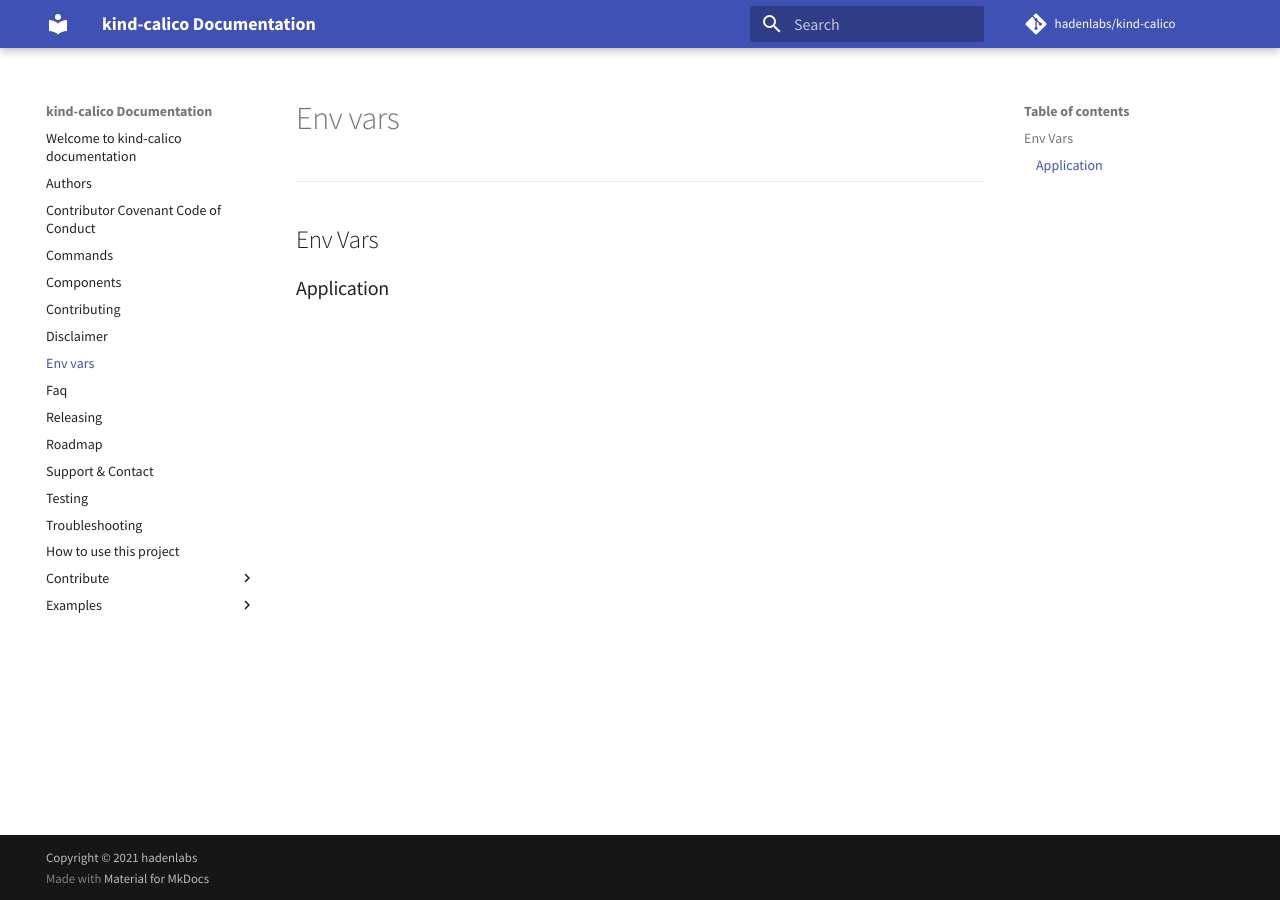
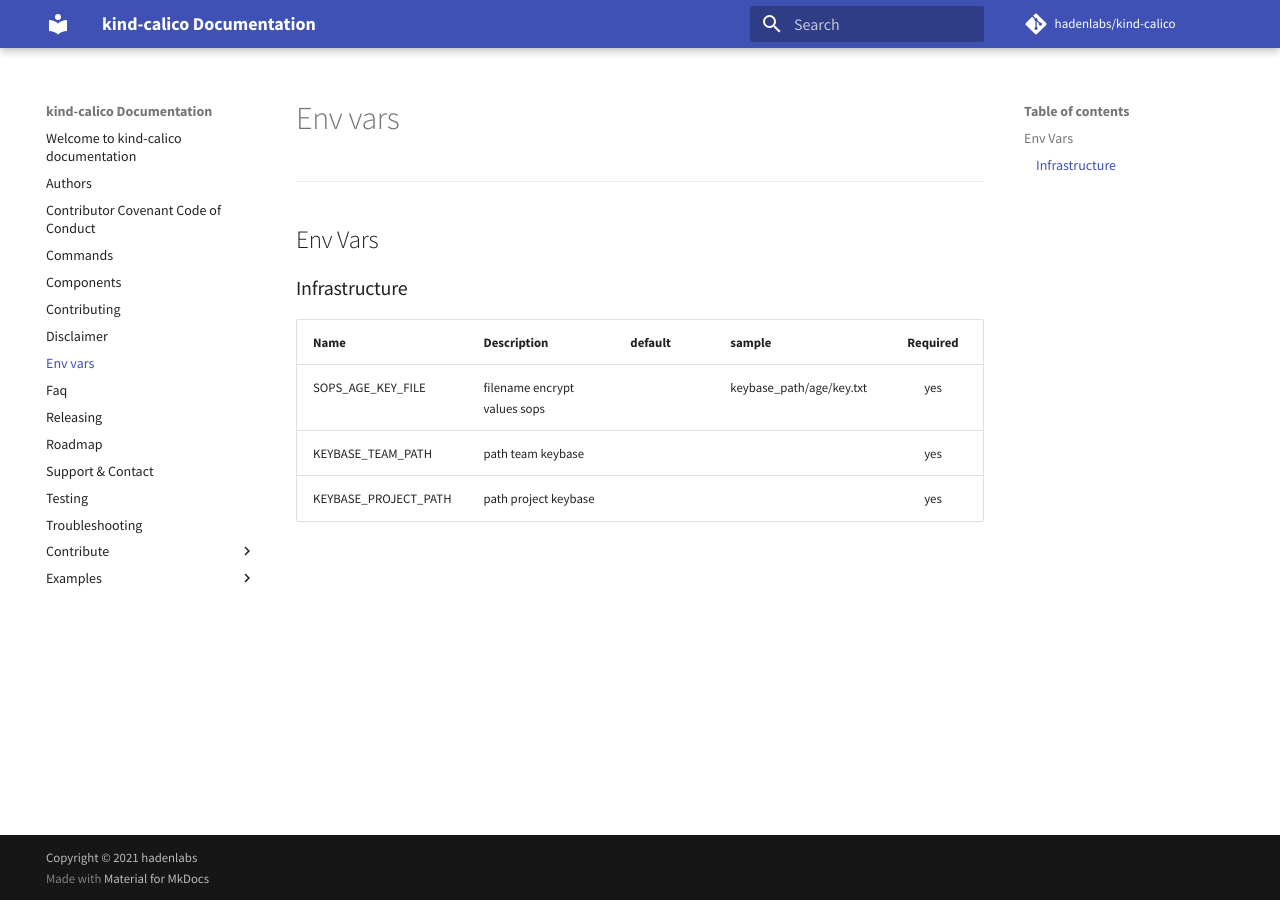
Before and after one commit to hadenlabs/kind-calico, an MkDocs documentation site: the page built from docs/env-vars.md, in a window 1280 px wide. Built offline with MkDocs 1.6.1 and Material for MkDocs 9.7.7, drawn with Linux system fonts in a browser that asks for light colours; comment, search, counter and statistics services are not loaded.

Commit message:
feat ✨ (core): implement task for for kind and keybase (#2)
Signed-off-by: Luis Mayta <luis@hadenlabs.com>

````diff
--- a/docs/env-vars.md
+++ b/docs/env-vars.md
@@ -11,4 +11,10 @@
 
 ## Env Vars
 
-### Application
+### Infrastructure
+
+| Name                 | Description                  | default | sample                   | Required |
+| -------------------- | ---------------------------- | ------- | ------------------------ | :------: |
+| SOPS_AGE_KEY_FILE    | filename encrypt values sops |         | keybase_path/age/key.txt |   yes    |
+| KEYBASE_TEAM_PATH    | path team keybase            |         |                          |   yes    |
+| KEYBASE_PROJECT_PATH | path project keybase         |         |                          |   yes    |
--- a/docs/usage.md
+++ /dev/null
@@ -1,7 +0,0 @@
-# How to use this project
-
-## Start Project
-
-```bash
-task setup
-```
````
Also changed, not shown: Taskfile.yml (+27 -0 lines), 4 other files.
